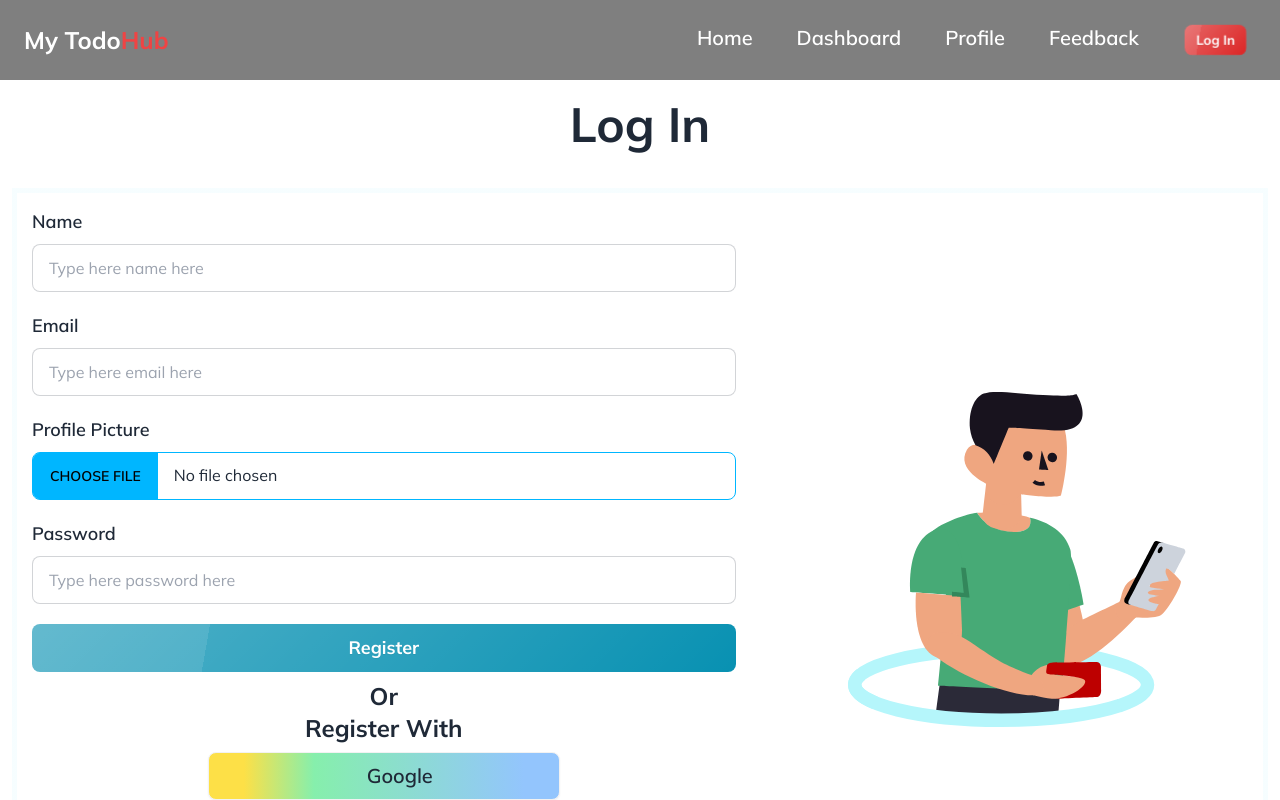
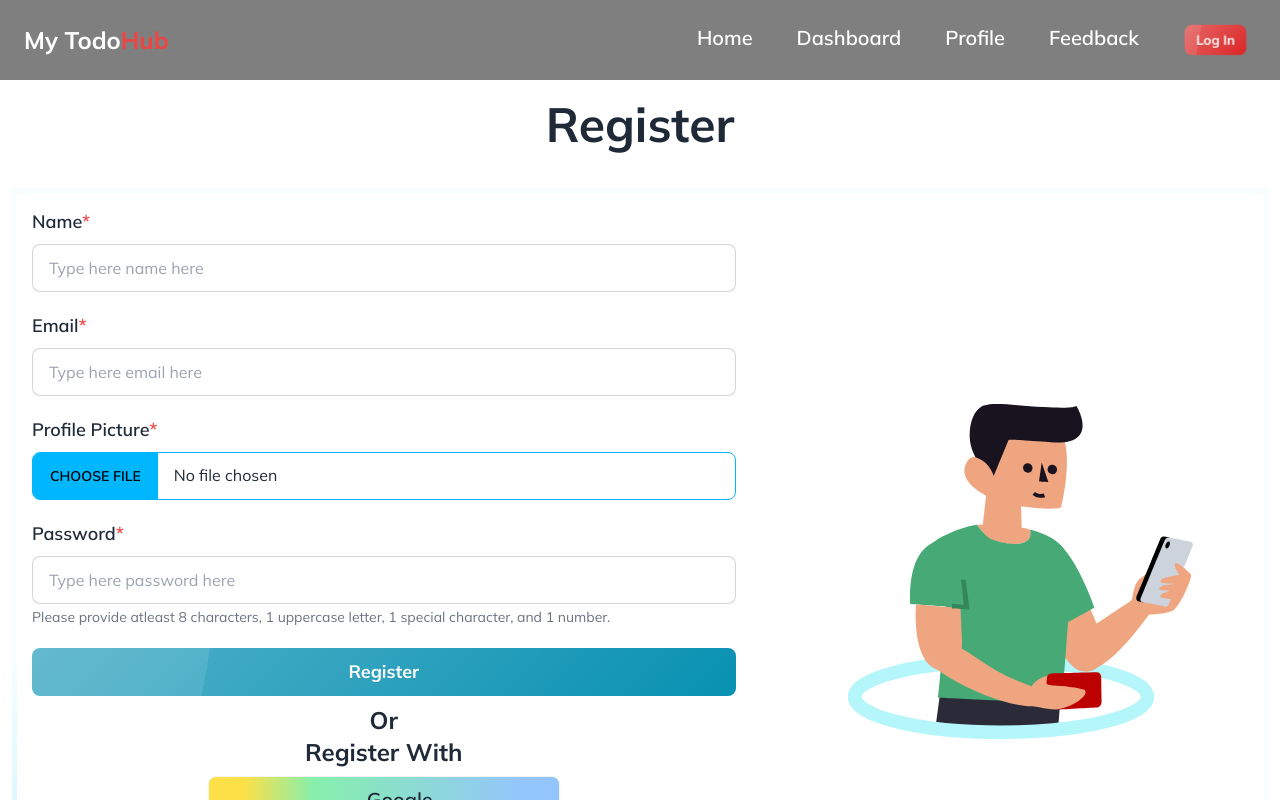
Before and after one commit to juixer/TaskHub-client, a React (Vite) app: page /register in a window 1280 px wide. Shown: the top 800 px of the page. Built offline with nearby package versions, Linux system fonts and the light colour scheme; no server answers; some icons are missing.

Commit message:
register complete

```diff
--- a/package.json
+++ b/package.json
@@ -10,12 +10,14 @@
     "preview": "vite preview"
   },
   "dependencies": {
+    "axios": "^1.6.2",
     "firebase": "^10.7.1",
     "localforage": "^1.10.0",
     "lottie-react": "^2.4.0",
     "match-sorter": "^6.3.1",
     "react": "^18.2.0",
     "react-dom": "^18.2.0",
+    "react-hook-form": "^7.49.2",
     "react-icons": "^4.12.0",
     "react-router-dom": "^6.21.0",
     "sort-by": "^1.2.0",
--- a/src/Components/NavBar/NavBar.jsx
+++ b/src/Components/NavBar/NavBar.jsx
@@ -79,7 +79,7 @@ const NavBar = () => {
   );
   return (
     <div className="bg-black bg-opacity-50">
-      <div className="drawer max-w-screen-2xl mx-auto">
+      <div className="drawer z-50 max-w-screen-2xl mx-auto">
         <input id="my-drawer-3" type="checkbox" className="drawer-toggle" />
         <div className="drawer-content flex flex-col">
           {/* Navbar */}
--- a/src/Firebase/firebase.config.js
+++ b/src/Firebase/firebase.config.js
@@ -15,7 +15,7 @@ const firebaseConfig = {
 };
 
 // Initialize Firebase
-const app = initializeApp(firebaseConfig);
+ const app = initializeApp(firebaseConfig);
 
 const auth = getAuth(app);
 export default auth;
--- a/src/Page/Register/Register.jsx
+++ b/src/Page/Register/Register.jsx
@@ -1,50 +1,137 @@
-import { Link } from "react-router-dom";
+import { Link, useNavigate } from "react-router-dom";
 import SocialLogin from "../../Components/SocialLogin/SocialLogin";
 import Lottie from "lottie-react";
 import regAni from "../../assets/regAni.json";
+import { useForm } from "react-hook-form";
+import axios from "axios";
+import { useState } from "react";
+import useAuth from "../../Components/hooks/useAuth/useAuth";
+import Swal from "sweetalert2";
 
 const Register = () => {
+  const [clicked, setClicked] = useState(false);
+  const { createUser, updateUser } = useAuth();
+
+  const navigate = useNavigate();
+  const {
+    register,
+    handleSubmit,
+    formState: { errors },
+  } = useForm();
+
+  const onSubmit = async (data) => {
+    const name = data.name;
+    const email = data.email;
+    const password = data.password;
+    console.log(data);
+
+    const imgFile = { image: data.image[0] };
+    const imgRes = await axios.post(
+      `https://api.imgbb.com/1/upload?key=${import.meta.env.VITE_IMGBBAPI}`,
+      imgFile,
+      {
+        headers: { "Content-Type": "multipart/form-data" },
+      }
+    );
+
+    if (imgRes.data.success) {
+      const photo = imgRes.data.data.url;
+      createUser(email, password)
+        .then(() => {
+          updateUser(name, photo)
+            .then(() => {
+              navigate("/");
+              location.reload();
+            })
+            .catch((err) => {
+              console.log(err.message);
+            });
+        })
+        .catch((err) => {
+          navigate("/");
+          location.reload();
+          console.log(err.message);
+        });
+    } else {
+      setClicked(false);
+    }
+  };
   return (
     <div className="min-h-[calc(100vh-155px)]">
-      <h1 className="text-5xl font-bold text-center">Log In</h1>
+      <h1 className="text-5xl font-bold text-center">Register</h1>
       <div className="flex mt-10 justify-center items-center gap-5 rounded-2xl box flex-col md:flex-row-reverse mb-10">
         <div className="w-[70%]">
           <Lottie animationData={regAni} loop={true} />
         </div>
         <div className="w-full space-y-2">
-          <form className="space-y-5">
+          <form onSubmit={handleSubmit(onSubmit)} className="space-y-5">
             <div className="space-y-2">
-              <h3 className="font-semibold text-lg">Name</h3>
+              <h3 className="font-semibold text-lg">
+                Name<span className="text-red-500">*</span>
+              </h3>
               <input
                 type="text"
+                {...register("name")}
+                required
                 placeholder="Type here name here"
                 className="input input-bordered w-full"
               />
             </div>
             <div className="space-y-2">
-              <h3 className="font-semibold text-lg">Email</h3>
+              <h3 className="font-semibold text-lg">
+                Email<span className="text-red-500">*</span>
+              </h3>
               <input
                 type="email"
+                {...register("email")}
+                required
                 placeholder="Type here email here"
                 className="input input-bordered w-full"
               />
             </div>
             <div className="space-y-2">
-              <h3 className="font-semibold text-lg">Profile Picture</h3>
+              <h3 className="font-semibold text-lg">
+                Profile Picture<span className="text-red-500">*</span>
+              </h3>
               <input
                 type="file"
+                required
+                {...register("image")}
                 className="file-input file-input-bordered file-input-info w-full"
               />
             </div>
             <div className="space-y-2">
-              <h3 className="font-semibold text-lg">Password</h3>
+              <h3 className="font-semibold text-lg">
+                Password<span className="text-red-500">*</span>
+              </h3>
               <input
                 type="password"
+                required
+                {...register("password", {
+                  pattern: {
+                    value:
+                      /^(?=.*[A-Z])(?=.*[!@#$%^&*(),.?":{}|<>])(?=.*\d).{8,}$/,
+                    message: "Password must meet the specified criteria",
+                  },
+                })}
                 placeholder="Type here password here"
                 className="input input-bordered w-full"
               />
+              <span className="text-gray-500 text-sm">
+                Please provide atleast 8 characters, 1 uppercase letter, 1
+                special character, and 1 number.
+              </span>
+              <br />
+              {errors.password && (
+                <span className="text-red-500 font-semibold">
+                  {errors.password.message}
+                </span>
+              )}
             </div>
-            <button className="w-full btn glass bg-cyan-600 hover:bg-cyan-800 text-white font-bold text-lg">
+            <button
+              disabled={clicked}
+              className="w-full btn glass bg-cyan-600 hover:bg-cyan-800 text-white font-bold text-lg"
+            >
               Register
             </button>
           </form>
```
Also changed, not shown: src/Layout/AuthProvider.jsx (+4 -4 lines), 1 other file (tests, documents, lock files or other folders).
